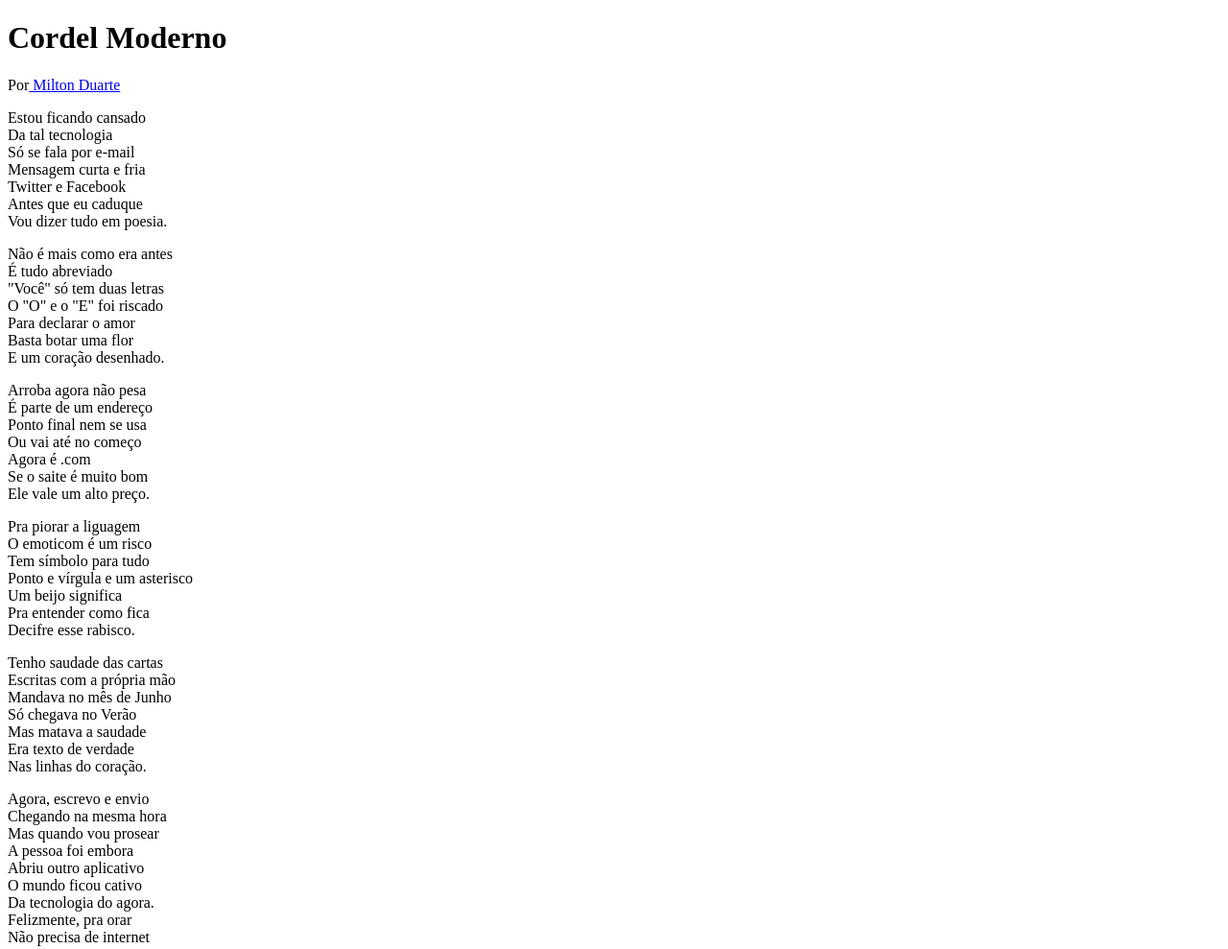
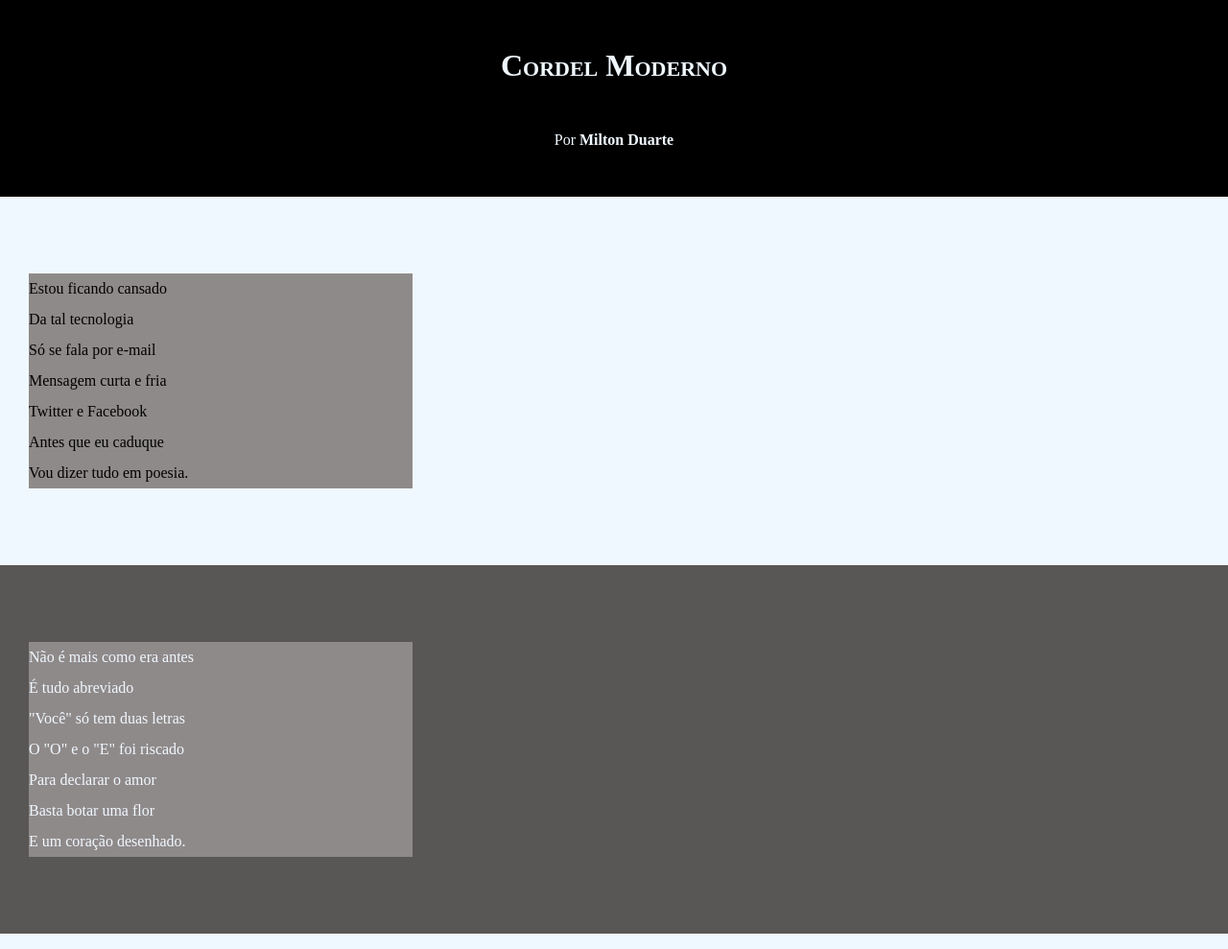
Before and after one commit to Crisps78/exer_html.css, a plain HTML site: page d12/index.html in a window 1280 px wide. Shown: the top 989 px of the page at 96% size. Drawn offline with Linux system fonts and the light colour scheme.

Commit message:
novos estilos css

```diff
--- a/d12/index.html
+++ b/d12/index.html
@@ -3,6 +3,7 @@
 <head>
     <meta charset="UTF-8">
     <meta name="viewport" content="width=device-width, initial-scale=1.0">
+    <link rel="stylesheet" href="main.css">
     <title></Cordel-Moderno></title>
 </head>
 <body>
@@ -12,7 +13,7 @@
         </header>
 
     <main>
-        <section>
+        <section class="normal">
             <p>
                 Estou ficando cansado <br>
                 Da tal tecnologia <br>
@@ -23,7 +24,7 @@
                 Vou dizer tudo em poesia.
             </p>
         </section>
-        <section>
+        <section class="imagem">
             <p>
                 Não é mais como era antes <br>
                 É tudo abreviado <br>
@@ -34,7 +35,7 @@
                 E um coração desenhado.
             </p>
         </section>
-        <section>
+        <section class="normal">
 
                 <p>
                     Arroba agora não pesa <br>
@@ -57,7 +58,8 @@
                 </p>
 
         </section>
-        <section>
+        <section class="imagem">
+            <p>
                 Tenho saudade das cartas <br>
                 Escritas com a própria mão <br>
                 Mandava no mês de Junho <br>
@@ -65,8 +67,9 @@
                 Mas matava a saudade <br>
                 Era texto de verdade <br>
                 Nas linhas do coração.
+            </p>
         </section>
-        <section>
+        <section class="normal">
             <p>
                 Agora, escrevo e envio <br>
                 Chegando na mesma hora <br>
--- a/d12/main.css
+++ b/d12/main.css
@@ -0,0 +1,61 @@
+
+* {
+    margin: 0;
+    padding: 0;
+    box-sizing: border-box;
+}
+
+html, body {
+    background-color: darkgray;
+}
+
+header {
+    background-color: black;
+    color: aliceblue;
+    text-align: center;
+}
+
+header > h1 {
+    padding-top: 50px;
+    font-variant: small-caps;
+}
+header > p {
+    padding: 50px;
+}
+
+a {
+    color: aliceblue;
+    text-decoration: none;
+    font-weight: bold;
+}
+
+a:hover {
+    text-decoration: underline;
+}
+
+section {
+    padding-top: 10vh;
+    padding-bottom: 10vh;
+    line-height: 2em;
+    padding-left: 30px;
+}
+section > p {
+    width: 400px;
+    background-color: rgb(143, 138, 138);
+}
+.normal {
+    background-color: aliceblue;
+    color: black;
+}
+
+.imagem {
+    background-color: rgb(89, 86, 86);
+    color: aliceblue;
+}
+
+footer {
+    background-color: black;
+    color: aliceblue;
+    font-size: 18px;
+    padding: 10px;
+}
```
Lines whose indentation alone changed are shown as unchanged.
